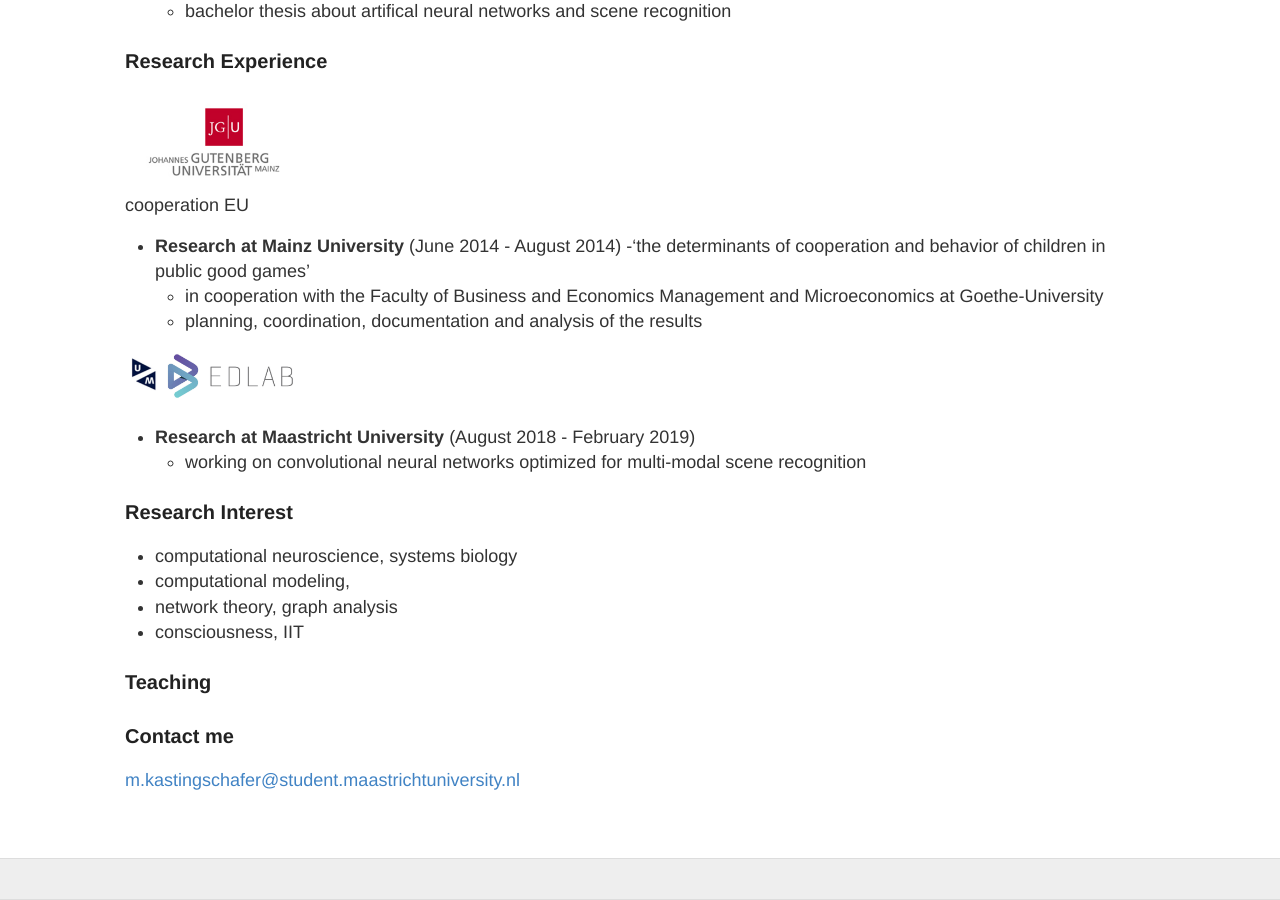
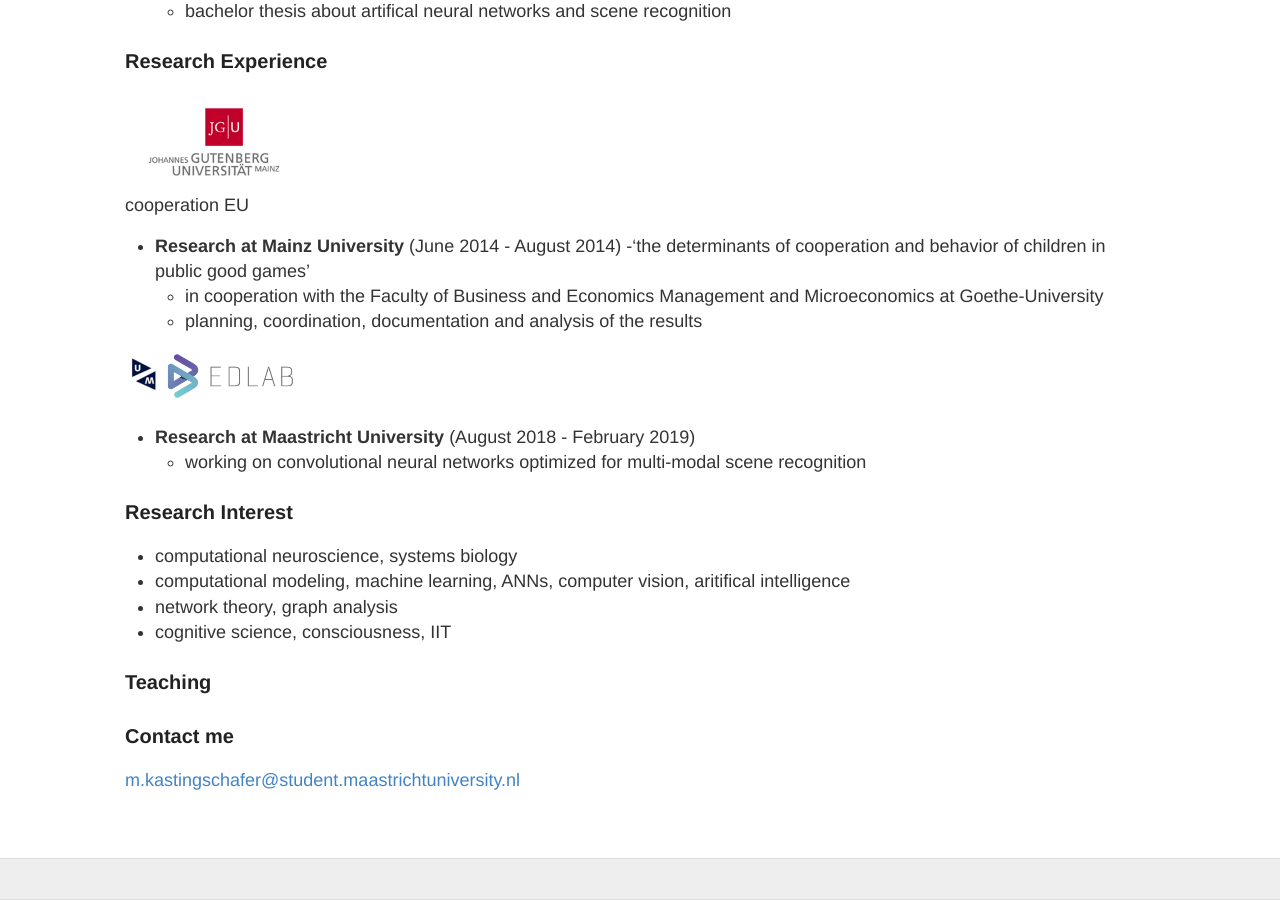
Before and after one commit to Mariusmarten/mariusmarten.github.io, a Jekyll site: the page built from about.md, in a window 1280 px wide and 900 px high, scrolled down 842 px. Built offline with Jekyll 4.4.1, drawn with Linux system fonts in a browser that asks for light colours.

Commit message:
Update about.md

```diff
--- a/about.md
+++ b/about.md
@@ -44,9 +44,9 @@ cooperation EU
 
 ### Research Interest
   - computational neuroscience, systems biology
-  - computational modeling,
+  - computational modeling, machine learning, ANNs, computer vision, aritifical intelligence
   - network theory, graph analysis
-  - consciousness, IIT
+  - cognitive science, consciousness, IIT
 
 ### Teaching
 
```
